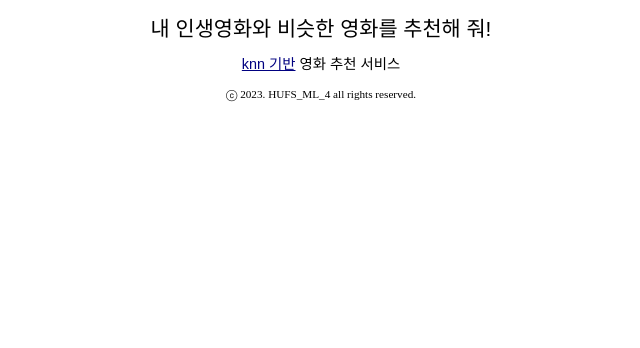
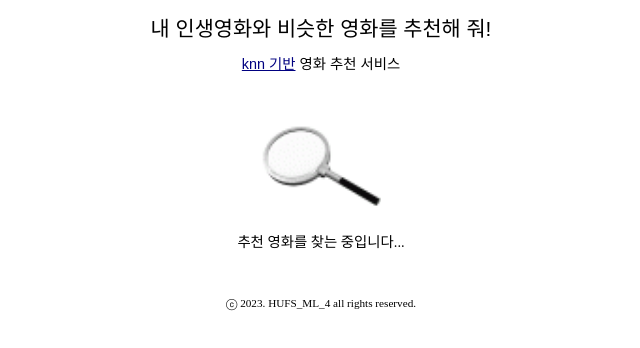
Before and after one commit to HUFSML4/client, a React (Create React App) app: page /loading in a window 1280 px wide. Shown: the top 348 px of the page, without its empty margins (319-959 px from the left). Built offline with nearby package versions, Linux system fonts and the light colour scheme.

Commit message:
loading framing

```diff
--- a/src/pages/loading/body.jsx
+++ b/src/pages/loading/body.jsx
@@ -3,7 +3,8 @@ function Body() {
 
     return(
         <BodyDiv>
-
+            <div></div>
+            <p>추천 영화를 찾는 중입니다...</p>
         </BodyDiv>
     )
 }
--- a/src/pages/loading/style.jsx
+++ b/src/pages/loading/style.jsx
@@ -1,5 +1,21 @@
 import styled from "styled-components";
+import search from "../../assets/images/search.gif";
+export const BodyDiv = styled.div`
+    margin: 30px 0;
+    && div:nth-child(1){
+        width: 120px;
+        height: 120px;
+        margin: 0 auto;
+        background-image: url(${search});
+        background-position: center;
+        background-repeat: no-repeat;
+        background-size: contain;
+    }
 
-export const BodyDiv = styled.div`
-
+    && p:nth-child(2){
+        margin: 0;
+        text-align: center;
+        line-height: 2;
+        font-size: 90%;
+    }
 `
```
Also changed, not shown: src/assets/images/search.gif (added).
